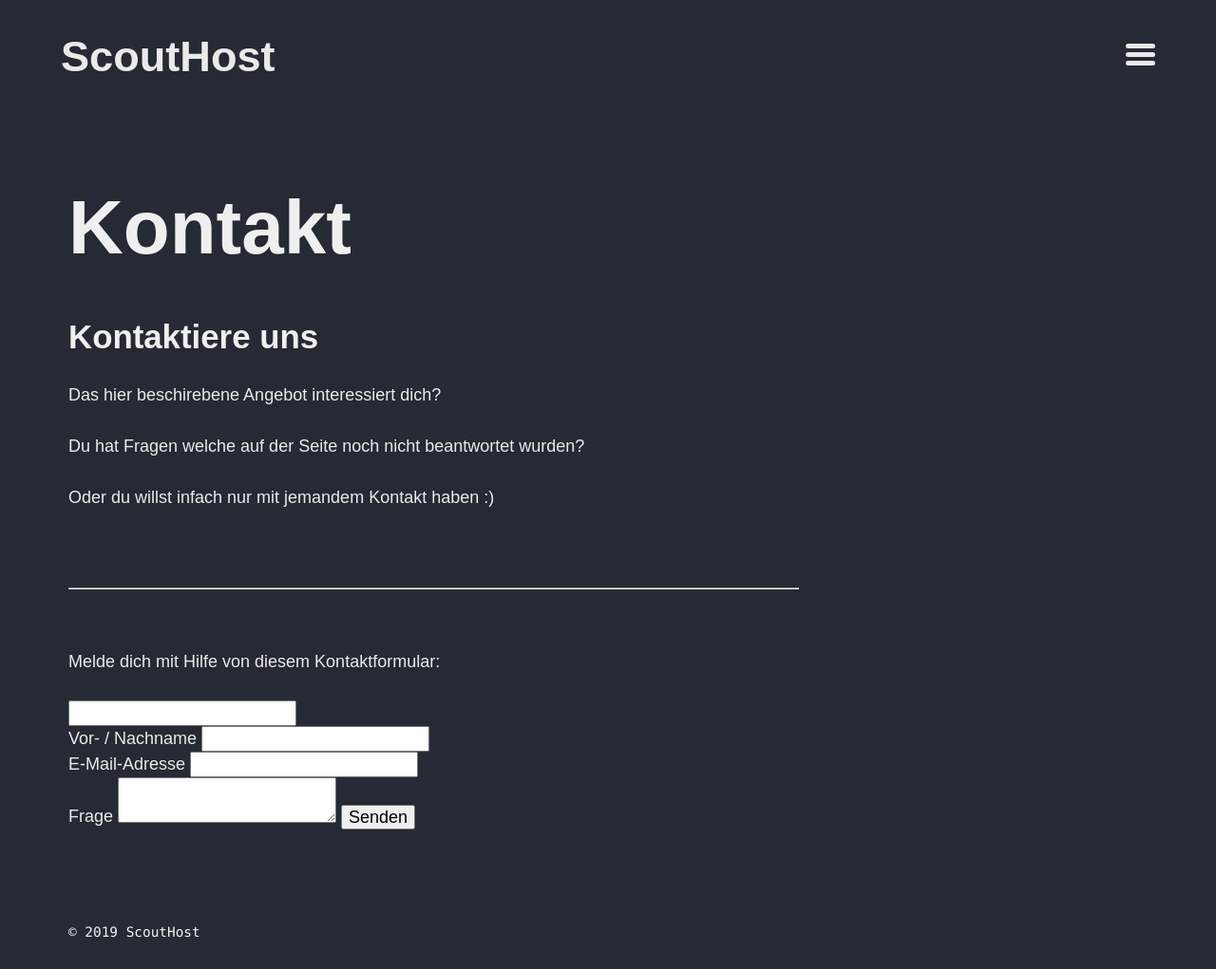
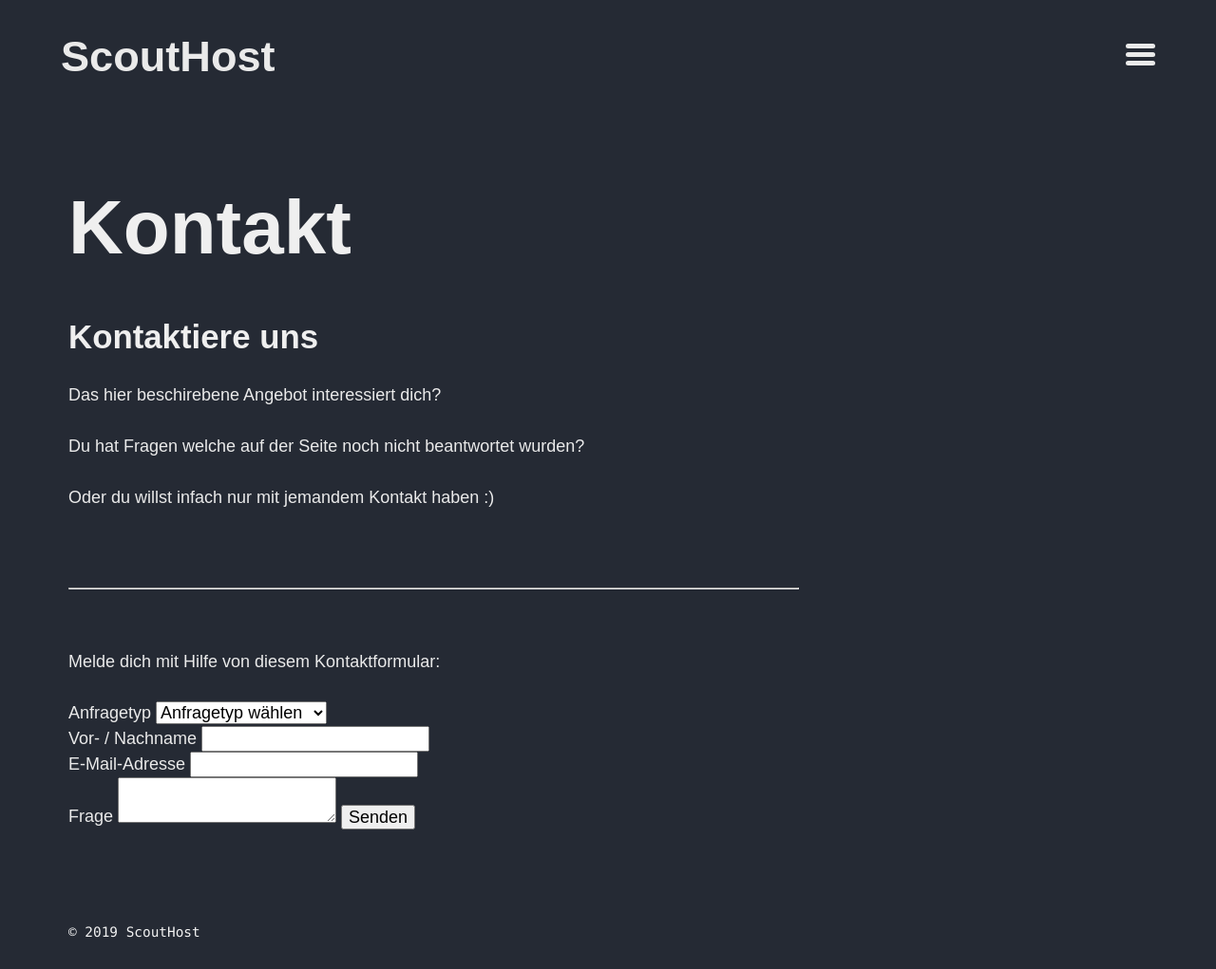
Before and after one commit to scouthostch/scouthost.ch, a Jekyll site: the page built from request.md, in a window 1280 px wide. Shown: the whole page at 95% size. Built offline with Jekyll 4.4.1, drawn with Linux system fonts in a browser that asks for light colours.

Commit message:
Complete Form-Implementation

```diff
--- a/_config.yml
+++ b/_config.yml
@@ -14,7 +14,6 @@ plugins:
   - jekyll-seo-tag
 
 lang: de-CH
-logo: # path of site logo, e.g. "/assets/images/logo.png"
 
 # Exclude from processing.
 exclude:
--- a/request.md
+++ b/request.md
@@ -15,8 +15,14 @@ permalink: /request/
 <p>Melde dich mit Hilfe von diesem Kontaktformular:</p>
 
 <form action="https://docs.google.com/forms/d/19dFnLboLB3v-exCOCJGwQUkt3Cjr6T_51y1AXnN_U-U/formResponse">
-    <label></label>
-    <input />
+    <label for="request-type">Anfragetyp</label>
+    <select name="entry.219969242">
+		<option selected disabled>Anfragetyp wählen</option>
+		<option>Allgemeine Anfrage</option>
+		<option>Technische Frage</option>
+		<option>Bestellung</option>
+		<option>Support</option>
+	</select>
     <br />
     <label for="name" class="bold">Vor- / Nachname</label>
     <input name="entry.1595707891" type="text" id="name" required />
@@ -27,9 +33,7 @@ permalink: /request/
     <br />
     <!-- MULTI-LINE TEXT FIELD -->
     <label for="question" class="bold">Frage</label>
-    <textarea name="entry.1840536700" id="question"></textarea>
-    <!-- SINGLE LINE TEXT FIELD -->
-    <input class="is--hidden" name="entry.79919581" type="text" id="device" value="[Maat] - {{ page.title }} kaufen" required/>
+    <textarea name="entry.1968007443" id="request"></textarea>
     <!-- SUBMIT BUTTON -->
     <input class="button" type="submit" value="Senden">
 </form>
```
Also changed, not shown: Gemfile.lock.
